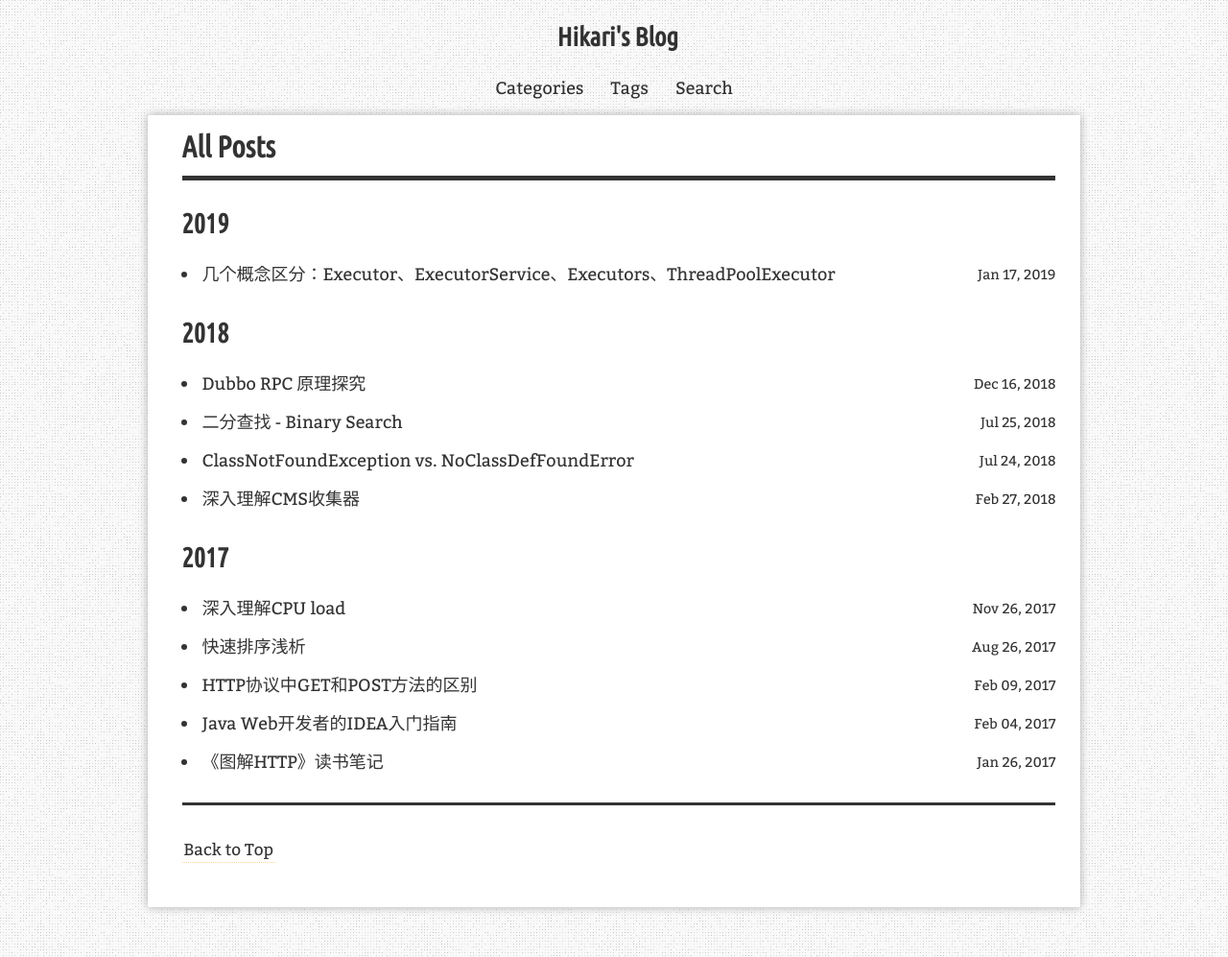
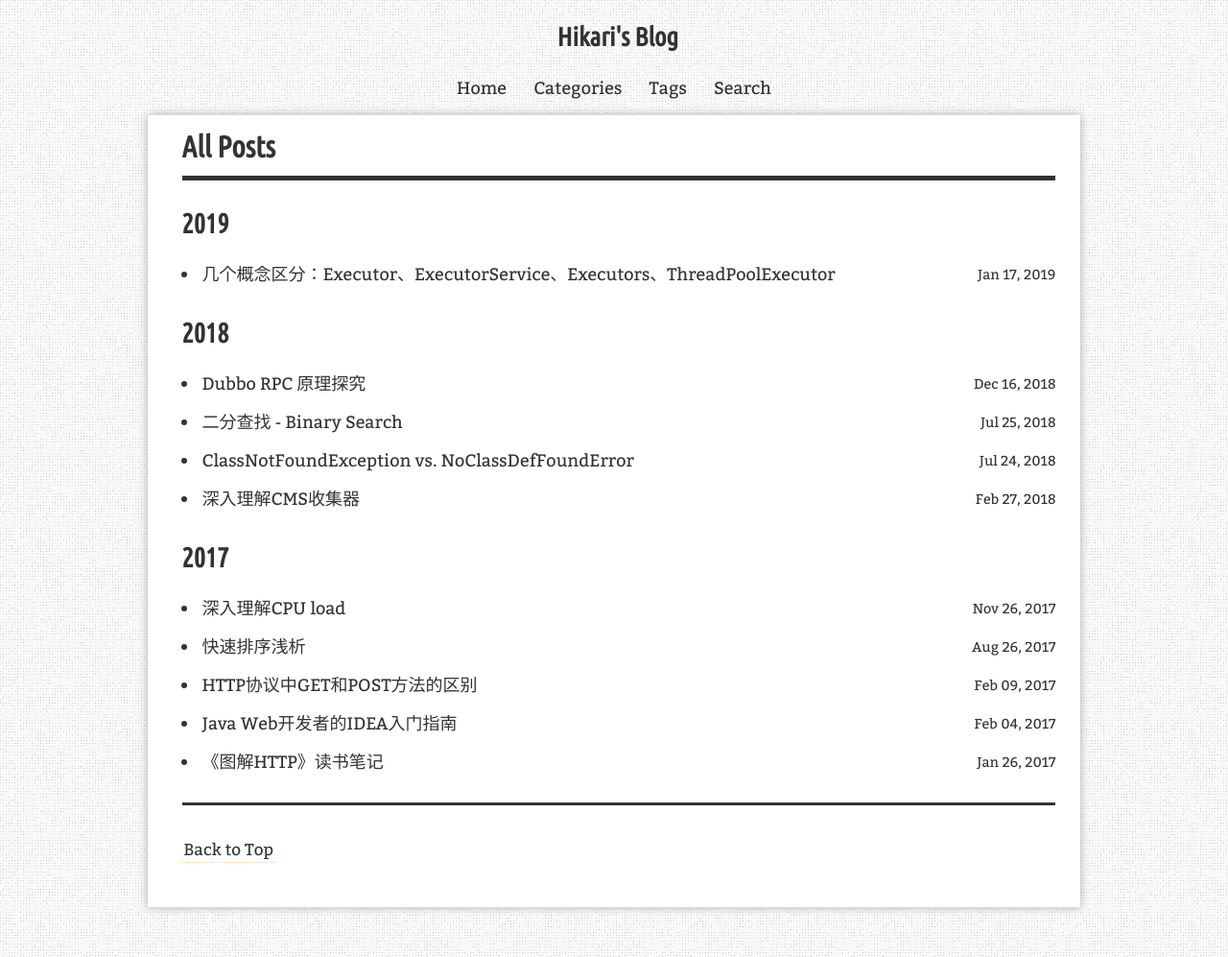
Before and after one commit to MuyiG/muyig.github.io, a Jekyll site: the page built from index.html, in a window 1280 px wide. Shown: the whole page at 96% size. Built offline with Jekyll 4.4.1, drawn with Linux system fonts in a browser that asks for light colours; nearby versions of some CDN libraries; comment, search, counter and statistics services are not loaded.

Commit message:
add home page

```diff
--- a/_data/i18n.yml
+++ b/_data/i18n.yml
@@ -1,4 +1,5 @@
 en: &en
+  home: 'Home'
   about: 'About'
   articles: 'Articles'
   back_to_top: 'Back to Top'
@@ -38,6 +39,7 @@ en-ca:
 en-nz:
   <<: *en
 zh: &zh
+  home: '首页'
   about: '关于'
   articles: '文章列表'
   back_to_top: '返回顶部'
--- a/_includes/blog/header.html
+++ b/_includes/blog/header.html
@@ -10,6 +10,7 @@
                         <button class="btn-search" title="{{ site.data.i18n[site.lang].search }}"></button>
                         <!-- <![endif]-->
                     </li>
+                    <li class="nav-link"><a title="{{ site.data.i18n[site.lang].home }}" href="{{ site.paths.home | relative_url }}">{{ site.data.i18n[site.lang].home }}</a></li>
                     <li class="nav-link"><a title="{{ site.data.i18n[site.lang].categories }}" href="{{ site.paths.categories | relative_url }}">{{ site.data.i18n[site.lang].categories }}</a></li>
                     <li class="nav-link"><a title="{{ site.data.i18n[site.lang].tags }}" href="{{ site.paths.tags | relative_url }}">{{ site.data.i18n[site.lang].tags }}</a></li>
                     <!--[if !IE]> -->
```
